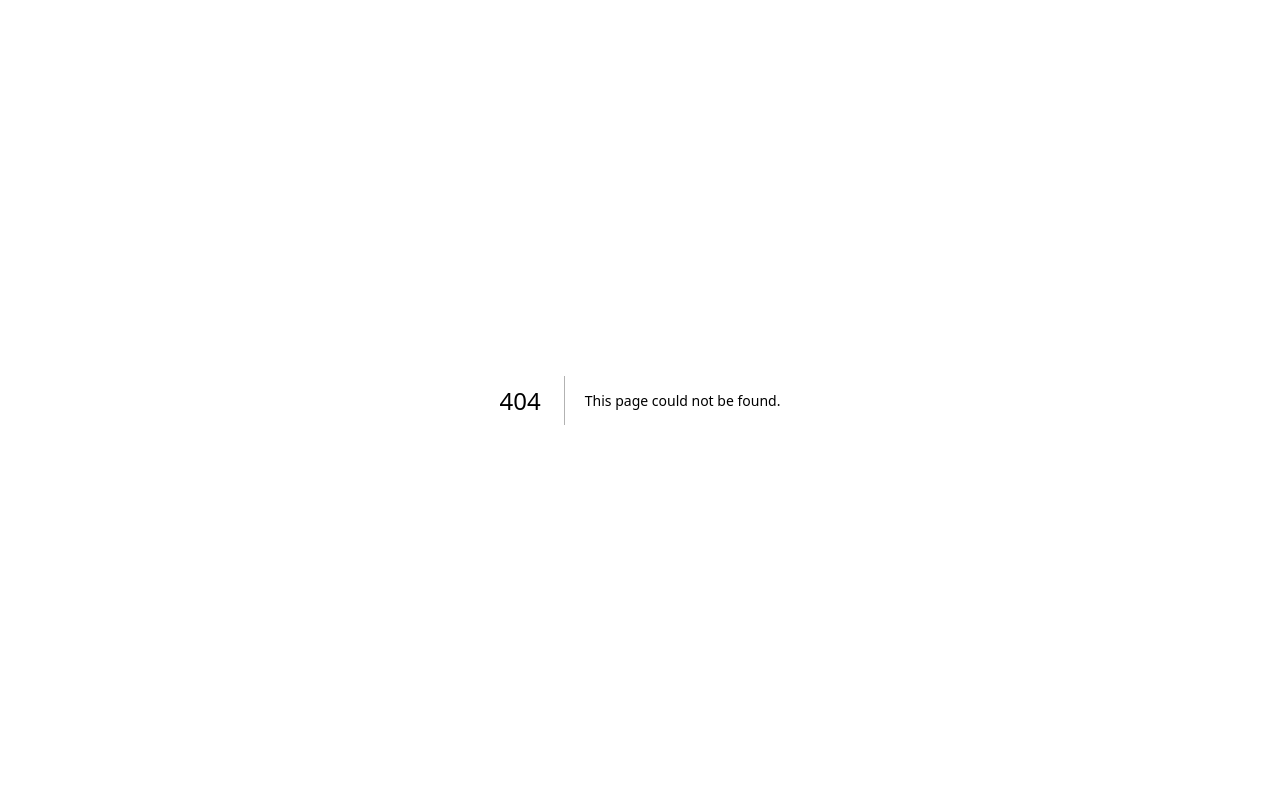
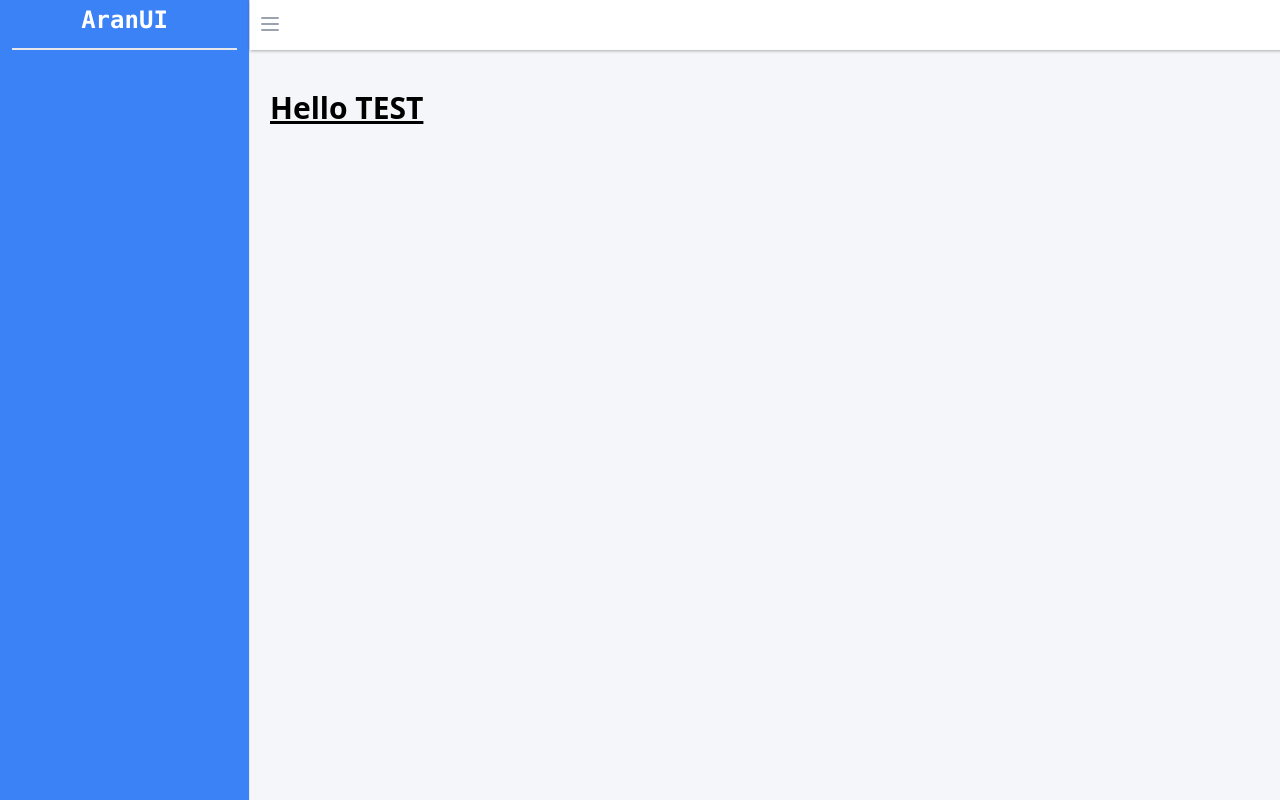
Before and after one commit to kangmiftah/base-nextjs-v12-ts, a Next.js app: page /test.js in a window 1280 px wide. Before the commit this address had no page. Built offline with nearby package versions, Linux system fonts and the light colour scheme.

Commit message:
update layouting

```diff
--- /dev/null
+++ b/@types/_layouts/index.d.ts
@@ -0,0 +1,5 @@
+import React from "react";
+
+export interface ILayout {
+    children : React.ReactNode
+}
--- /dev/null
+++ b/_layouts/assets/css/index.css
@@ -0,0 +1,4 @@
+.height-root-content{
+    min-height: calc(100vh - 50px);
+    max-height: calc(100vh - 50px);
+}
--- /dev/null
+++ b/_layouts/index.tsx
@@ -0,0 +1,33 @@
+import React, { FC } from 'react';
+import { ILayout } from '../@types/_layouts';
+import Navbar from './nav';
+import Sidebar from './side';
+export default function Layout<FC>({ children }: ILayout) {
+
+    return <>
+        <div className='relative min-h-full max-h-full w-height overflow-hidden'>
+            <Navbar />
+            <Sidebar />
+            <div className='
+                    md:ml-[250px]
+                    bg-[#f4f6f9]
+                    relative
+                    block
+                    ease-in-out duration-300
+                    mt-[50px]
+                    overflow-y-auto
+                    overflow-x-hidden
+                    height-root-content
+                '>
+                {/* <div className='mt-20 w-full  p-4 overflow-y-auto bg-gray-300  ease-in-out duration-300'> */}
+                {/* <div className='flex items-center justify-center p-40 border-4 border-dotted'> */}
+                <div className='pt-10 px-5 container block flex-1'>
+
+                    {children}
+                </div>
+                {/* </div> */}
+                {/* </div> */}
+            </div>
+        </div>
+    </>
+}
--- /dev/null
+++ b/_layouts/nav/index.tsx
@@ -0,0 +1,22 @@
+import { FC } from 'react';
+
+export default function Navbar<FC>() {
+
+    return (
+        <div className="fixed z-10 top-0 md:ml-[250px] w-full bg-white shadow-[0px_1px_3px_rgba(0,0,0,0.3)] h-[50px]  ease-in-out duration-300">
+            <div className='flex justify-between items-center md:space-x-10'>
+                <div className='flex justify-start mr-2 my-1 align-middle'>
+
+                    <button type="button" className="bg-white rounded-md p-2 inline-flex items-center justify-center text-gray-400 hover:text-gray-500 hover:bg-gray-100 focus:outline-none focus:ring-2 focus:ring-inset focus:ring-indigo-500" aria-expanded="false">
+                        <span className="sr-only">Open menu</span>
+
+                        <svg className="h-6 w-6" xmlns="http://www.w3.org/2000/svg" fill="none" viewBox="0 0 24 24" strokeWidth="2" stroke="currentColor" aria-hidden="true">
+                            <path strokeLinecap="round" strokeLinejoin="round" d="M4 6h16M4 12h16M4 18h16" />
+                        </svg>
+                    </button>
+                </div>
+            </div>
+
+        </div>
+    )
+}
--- /dev/null
+++ b/_layouts/side/index.tsx
@@ -0,0 +1,12 @@
+import React, {FC} from 'react';
+
+export default function Sidebar<FC>(){
+    return(
+            <div className='fixed shadow-md -translate-x-full md:translate-x-0 bg-blue-500 top-0 w-[250px] h-screen py-1 px-3 overflow-y-auto border-r ease-in-out duration-300'>
+                <div className=' text-center font-mono border-b-2 pb-3 mb-1'>
+                    <h1 className='text-2xl font-semibold text-white'>AranUI</h1>
+                </div>
+
+            </div>
+    )
+}
--- a/pages/_app.tsx
+++ b/pages/_app.tsx
@@ -1,6 +1,13 @@
-import '../styles/globals.css'
-import type { AppProps } from 'next/app'
+import "../styles/globals.css";
+import "../_layouts/assets/css/index.css"
+import type { AppProps } from "next/app";
+import Layout from "../_layouts";
+
 
 export default function App({ Component, pageProps }: AppProps) {
-  return <Component {...pageProps} />
+  return (
+    <Layout>
+      <Component {...pageProps} />
+    </Layout>
+  );
 }
--- /dev/null
+++ b/pages/_document.tsx
@@ -0,0 +1,20 @@
+import Document, { Head, Main, NextScript, Html } from "next/document";
+import { NextPage } from "next/types";
+import React from "react";
+
+export default function MyDocument(): JSX.Element {
+  return (
+    <Html>
+      <Head>
+        {/* <link rel="stylesheet" href="/_next/static/style.css" /> */}
+
+        {/* <meta name="viewport" content="width=device-width, initial-scale=1" /> */}
+        {/* <title>React App</title> */}
+      </Head>
+      <body className="">
+        <Main />
+        <NextScript />
+      </body>
+    </Html>
+  );
+}
--- /dev/null
+++ b/pages/test.js/index.tsx
@@ -0,0 +1,11 @@
+import Head from 'next/head'
+import Image from 'next/image'
+import styles from '../styles/Home.module.css'
+
+export default function Home() {
+  return (
+    <h1 className="text-3xl font-bold underline">
+      Hello TEST
+    </h1>
+  )
+}
--- a/tailwind.config.js
+++ b/tailwind.config.js
@@ -4,6 +4,7 @@ module.exports = {
     "./app/**/*.{js,ts,jsx,tsx}",
     "./pages/**/*.{js,ts,jsx,tsx}",
     "./components/**/*.{js,ts,jsx,tsx}",
+    "./_layouts/**/*.{js,ts,jsx,tsx}",
   ],
   theme: {
     extend: {},
```
Also changed, not shown: components/index.ts (added).
